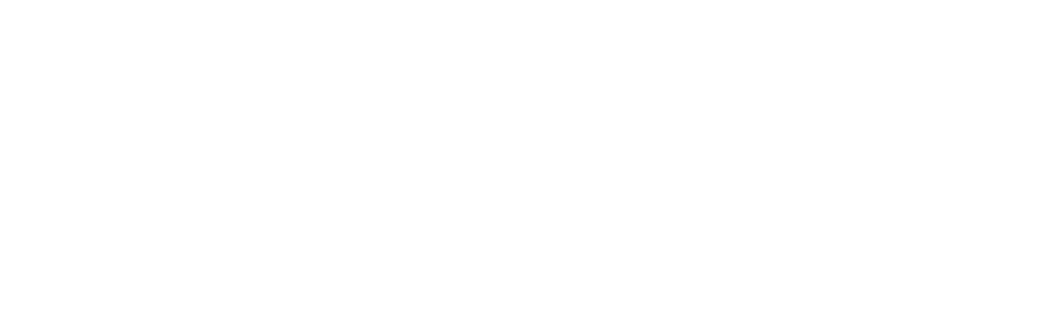
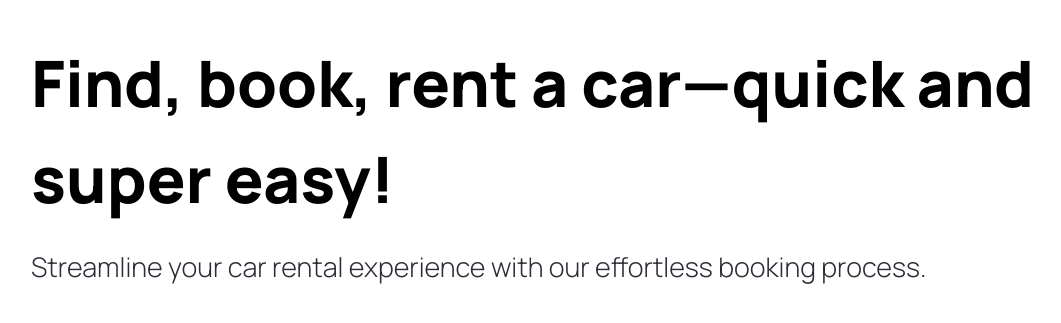
Before and after one commit to veektrie/car-rental, a Next.js app: page / in a window 1280 px wide. Shown: the part 109-432 px from the top of the page, without its empty margins (33-1094 px from the left). Built offline with nearby package versions, Linux system fonts and the light colour scheme.

Commit message:
bug fixed

```diff
--- a/app/layout.tsx
+++ b/app/layout.tsx
@@ -1,20 +1,21 @@
-import "./globals.css";
+import './globals.css'
+import { Inter } from 'next/font/google'
 
-// import { Footer, NavBar } from "@components";
+const inter = Inter({ subsets: ['latin'] })
 
-// export const metadata = {
-//   title: "Car Hub",
-//   description: "Discover world's best car showcase application",
-// };
+export const metadata = {
+  title: 'Car Rental',
+  description: 'Generated by Victory',
+}
 
-export default function RootLayout({ children }: { children: React.ReactNode }) {
+export default function RootLayout({
+  children,
+}: {
+  children: React.ReactNode
+}) {
   return (
-    <html lang='en'>
-      <body className='relative'>
-        {/* <NavBar />
-        {children}
-        <Footer /> */}
-      </body>
+    <html lang="en">
+      <body className={inter.className}>{children}</body>
     </html>
-  );
+  )
 }
```
